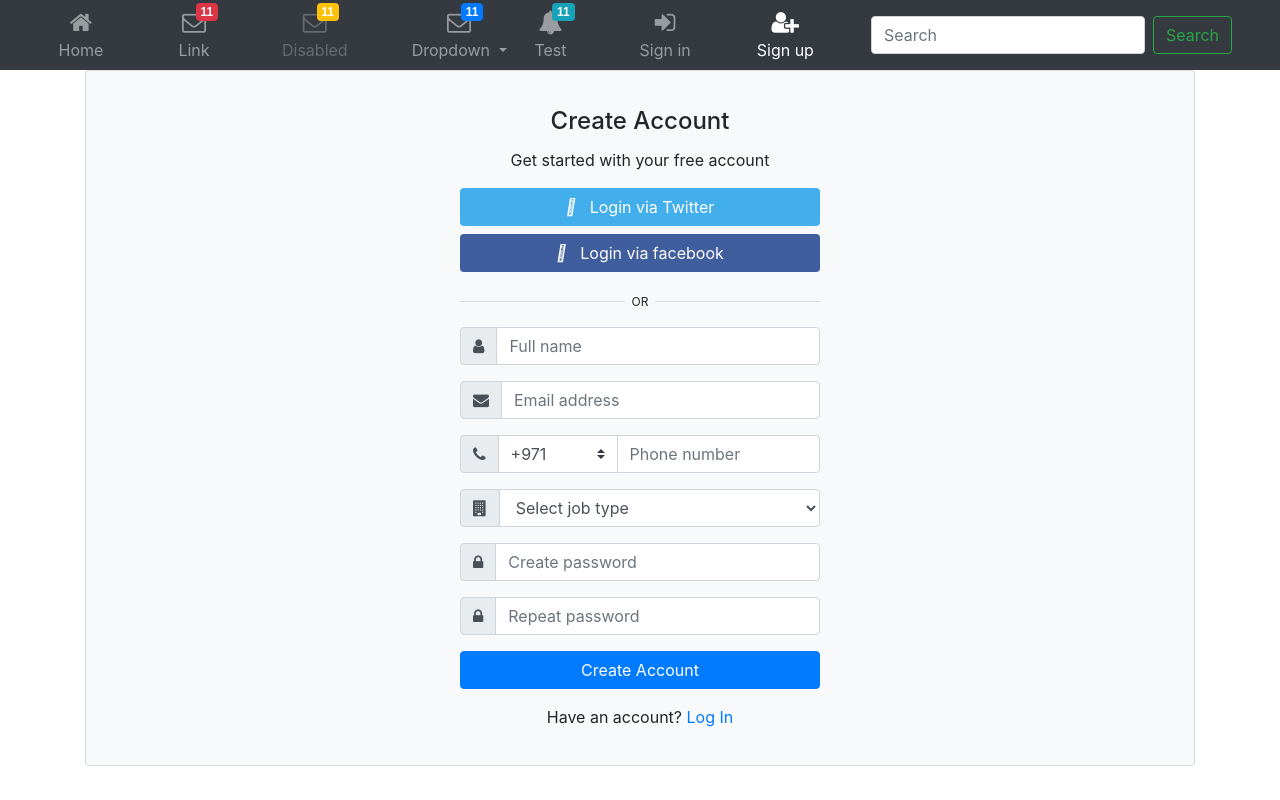
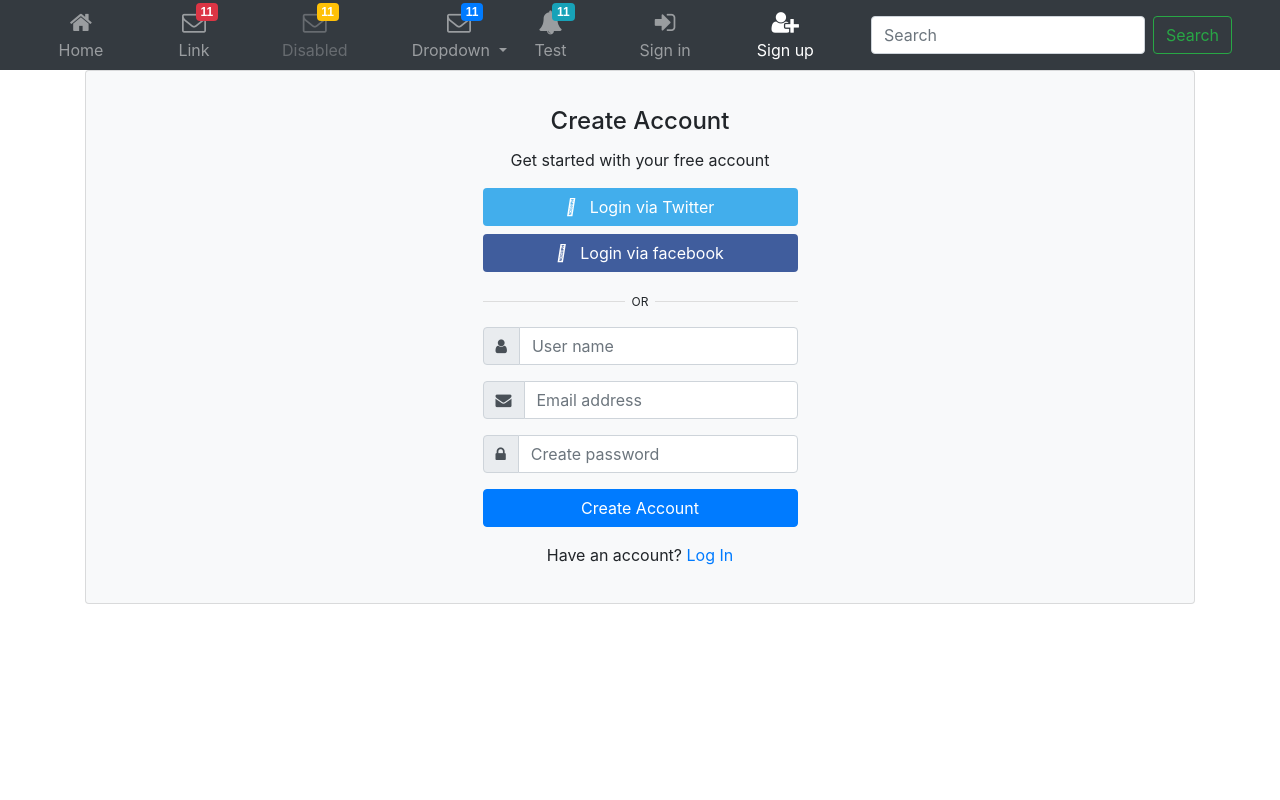
Before and after one commit to MishanCool/Srilanka_trip, an Angular app in the folder srilanka_trip_client/srilankaTrip/: page /register in a window 1280 px wide. Built offline with nearby package versions, Linux system fonts and the light colour scheme.

Commit message:
Registration front end done

```diff
--- a/srilanka_trip_client/srilankaTrip/src/app/app.module.ts
+++ b/srilanka_trip_client/srilankaTrip/src/app/app.module.ts
@@ -2,7 +2,6 @@ import { BrowserModule } from '@angular/platform-browser';
 import { NgModule } from '@angular/core';
 import { FormsModule } from '@angular/forms';
 import { HttpClientModule } from '@angular/common/http';
-import { RouterModule, Routes } from '@angular/router';
 import { AppRoutingModule } from './app-routing.module';
 
 import { AppComponent } from './app.component';
@@ -13,7 +12,6 @@ import { HomeComponent } from './pages/home/home.component';
 import { LoginComponent } from './components/login/login.component';
 
 
-const appRoutes: Routes = []
 
 @NgModule({
   declarations: [
@@ -28,7 +26,6 @@ const appRoutes: Routes = []
     AppRoutingModule,
     FormsModule,
     HttpClientModule,
-    RouterModule.forRoot(appRoutes),
 
   ],
   providers: [],
--- a/srilanka_trip_client/srilankaTrip/src/app/components/register/register.component.html
+++ b/srilanka_trip_client/srilankaTrip/src/app/components/register/register.component.html
@@ -11,20 +11,23 @@
       <p class="divider-text">
         <span class="bg-light">OR</span>
       </p>
-	<form>
+
+      <form (submit)="onRegisterSubmit()">
         <div class="form-group input-group">
           <div class="input-group-prepend">
             <span class="input-group-text"> <i class="fa fa-user"></i> </span>
           </div>
-        <input name="" class="form-control" placeholder="Full name" type="text">
+          <input name="username" [(ngModel)]="username" class="form-control" placeholder="User name" type="text">
         </div> <!-- form-group// -->
+
         <div class="form-group input-group">
           <div class="input-group-prepend">
             <span class="input-group-text"> <i class="fa fa-envelope"></i> </span>
           </div>
-        <input name="" class="form-control" placeholder="Email address" type="email">
+          <input name="email" [(ngModel)]="email" class="form-control" placeholder="Email address" type="email">
         </div> <!-- form-group// -->
-    <div class="form-group input-group">
+
+        <!-- <div class="form-group input-group">
           <div class="input-group-prepend">
             <span class="input-group-text"> <i class="fa fa-phone"></i> </span>
           </div>
@@ -35,7 +38,8 @@
             <option value="3">+701</option>
           </select>
           <input name="" class="form-control" placeholder="Phone number" type="text">
-    </div> <!-- form-group// -->
+        </div> <!-- form-group// --
+
         <div class="form-group input-group">
           <div class="input-group-prepend">
             <span class="input-group-text"> <i class="fa fa-building"></i> </span>
@@ -46,25 +50,29 @@
             <option>Manager</option>
             <option>Accaunting</option>
           </select>
-	</div> <!-- form-group end.// -->
+        </div> form-group end.// -->
+
         <div class="form-group input-group">
           <div class="input-group-prepend">
             <span class="input-group-text"> <i class="fa fa-lock"></i> </span>
           </div>
-        <input class="form-control" placeholder="Create password" type="password">
+          <input name="password" [(ngModel)]="password" class="form-control" placeholder="Create password" type="password">
         </div> <!-- form-group// -->
-    <div class="form-group input-group">
+
+        <!-- <div class="form-group input-group">
           <div class="input-group-prepend">
             <span class="input-group-text"> <i class="fa fa-lock"></i> </span>
           </div>
           <input class="form-control" placeholder="Repeat password" type="password">
-    </div> <!-- form-group// -->
+        </div> !-- form-group// -->
+
         <div class="form-group">
-        <button type="submit" class="btn btn-primary btn-block"> Create Account  </button>
+          <button type="submit" class="btn btn-primary btn-block"> Create Account </button>
         </div> <!-- form-group// -->
         <p class="text-center">Have an account? <a href="">Log In</a> </p>
       </form>
     </article>
   </div> <!-- card.// -->
 
-</div><!--container end.//-->
+</div>
+<!--container end.//-->
--- a/srilanka_trip_client/srilankaTrip/src/app/components/register/register.component.ts
+++ b/srilanka_trip_client/srilankaTrip/src/app/components/register/register.component.ts
@@ -9,6 +9,10 @@ import { UserService } from '../../services/user.service';
 })
 export class RegisterComponent implements OnInit {
 
+  username: string;
+  email: string;
+  password: string;
+
   constructor(
     private userService: UserService,
   ) { }
@@ -16,4 +20,12 @@ export class RegisterComponent implements OnInit {
   ngOnInit() {
   }
 
+  onRegisterSubmit() {
+    const user = {
+      username: this.username,
+      email: this.email,
+      password: this.password
+    };
+  }
+
 }
```
Lines whose indentation alone changed are shown as unchanged.
